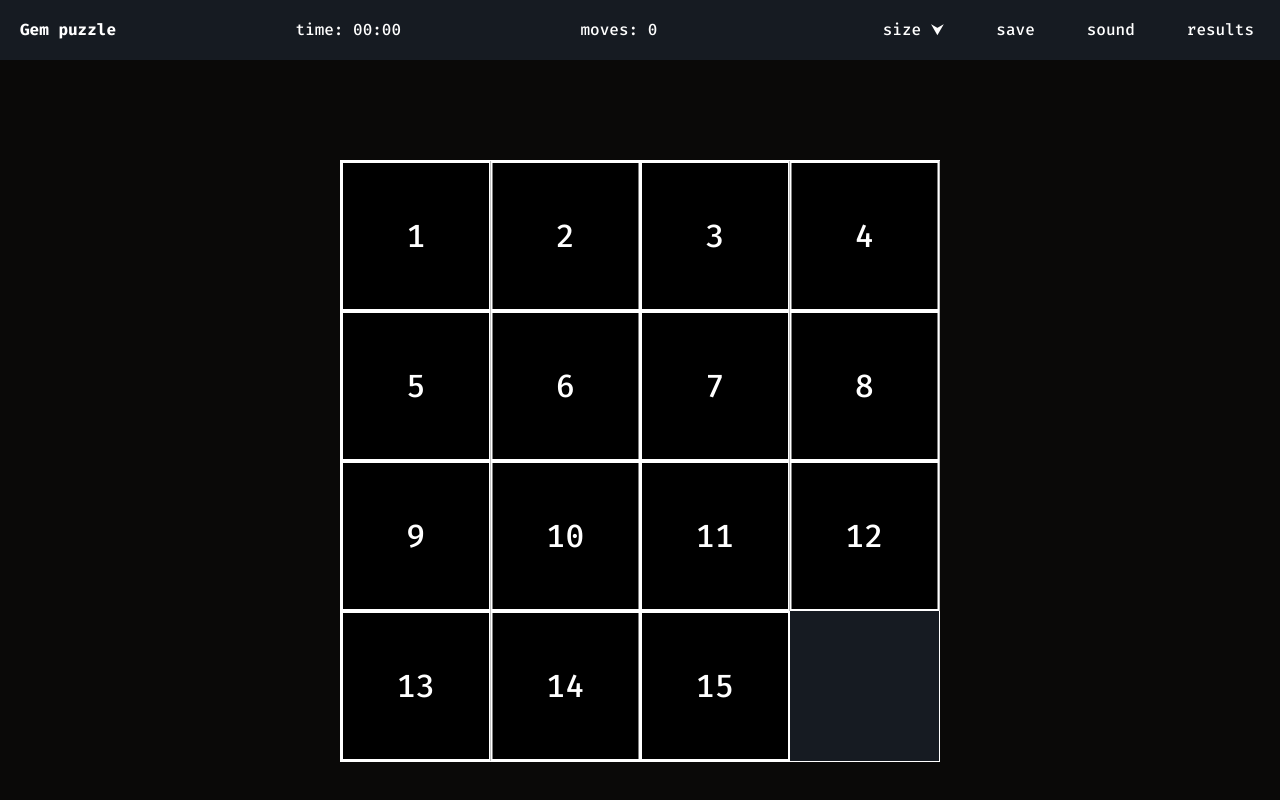
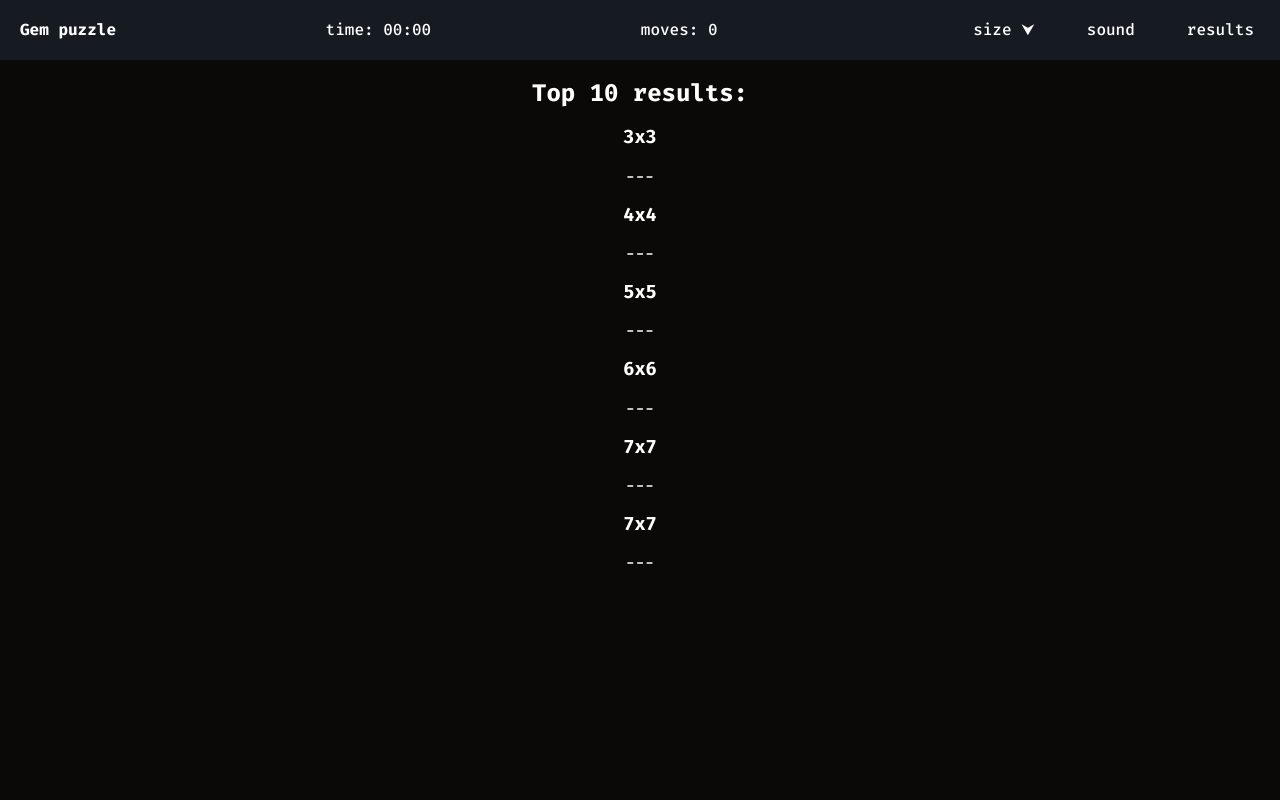
Before and after one commit to AialProkopev/gem-puzzle, a website built with webpack: page src/index.html in a window 1280 px wide. Both pictures are taken after a click on the button "results". Built offline with nearby package versions, Linux system fonts and the light colour scheme.

Commit message:
feat: add results

```diff
--- a/src/components/board.js
+++ b/src/components/board.js
@@ -8,6 +8,7 @@ import randomSwap from "../helpers/randomSwap";
 import { changeStart } from "./header";
 import { startTimer, stopTimer } from "../helpers/startTimer";
 import { renderWinMessage } from "./winMessage";
+import { addResult } from "./saveResult";
 
 const SHUFFLEINTERVAL = 30;
 const MULTSHUFFLECOUNT = 1;
@@ -72,8 +73,8 @@ function renderBoard(size, className) {
     if (isWon(matrix, size)) {
       setTimeout(() => {
         stopTimer();
-        // alert(`You won! ${WINTIME}s ${countMoves} moves`);
         renderWinMessage(WINTIME, countMoves, size);
+        addResult(size, WINTIME, countMoves);
       }, 100);
     }
   });
--- a/src/components/header.js
+++ b/src/components/header.js
@@ -6,6 +6,8 @@ import renderBoard7x7 from "./7x7";
 import renderBoard8x8 from "./8x8";
 import { clearTimer } from "../helpers/startTimer";
 import { changeCountMoves } from "./board";
+import { openResults, saveResult } from "./saveResult";
+import { clickHandlerResults } from "./results";
 
 let ISSTART = false;
 
@@ -33,16 +35,16 @@ function renderMenu() {
   menu.classList.add("menu");
   menu.append(getListContent());
   menu.children[0].append(renderModeSwitcher());
-  menu.children[1].append(renderSaveButton());
-  menu.children[2].append(renderSoundSwitcher());
-  menu.children[3].append(renderResults());
+  menu.children[1].append(renderSoundSwitcher());
+  menu.children[2].append(renderResults());
+  // menu.children[3].append(renderSaveButton());
 
   return menu;
 }
 
 function getListContent() {
   const fragment = new DocumentFragment();
-  for (let i = 1; i <= 4; i++) {
+  for (let i = 1; i <= 3; i++) {
     const li = document.createElement("li");
     li.classList.add("menu__item");
     fragment.append(li);
@@ -124,14 +126,17 @@ function renderResults() {
   const results = document.createElement("button");
   results.classList.add("header__results");
   results.textContent = "results";
+  results.addEventListener("click", () => {
+    clickHandlerResults();
+  });
   return results;
 }
-function renderSaveButton() {
-  const save = document.createElement("button");
-  save.classList.add("header__save");
-  save.textContent = "save";
-  return save;
-}
+// function renderSaveButton() {
+//   const save = document.createElement("button");
+//   save.classList.add("header__save");
+//   save.textContent = "save";
+//   return save;
+// }
 
 function renderTimer() {
   const timer = document.createElement("div");
--- /dev/null
+++ b/src/components/results.js
@@ -0,0 +1,65 @@
+import { openResults } from "./saveResult";
+
+export function clickHandlerResults() {
+  const main = document.querySelector(".main");
+  main.innerHTML = "";
+  main.append(createMessageWindow());
+}
+
+function createMessageWindow() {
+  const window = document.createElement("div");
+  window.classList.add("results");
+
+  const title = document.createElement("h2");
+  title.classList.add("results__title");
+  title.textContent = "Top 10 results:";
+  window.append(title);
+
+  const wrapper = document.createElement("div");
+  wrapper.classList.add("results__wrapper");
+
+  wrapper.append(createDiv(3));
+  wrapper.append(createDiv(4));
+  wrapper.append(createDiv(5));
+  wrapper.append(createDiv(6));
+  wrapper.append(createDiv(7));
+  wrapper.append(createDiv(7));
+
+  window.append(wrapper);
+
+  return window;
+}
+
+function createDiv(size) {
+  const div = document.createElement("div");
+  div.classList.add(`results__div${size}`);
+  const title = document.createElement("h3");
+  title.classList.add("results__subtitle");
+  title.textContent = `${size}x${size}`;
+  div.append(title);
+  const list = openResults(size);
+  const ul = document.createElement("ul");
+  ul.classList.add("list");
+  if (list) {
+    ul.append(getList(list));
+    div.append(ul);
+  } else {
+    ul.textContent = "---";
+    div.append(ul);
+  }
+  return div;
+}
+
+function getList(list) {
+  const len = list.length;
+  const fragment = new DocumentFragment();
+  for (let i = 0; i < len; i++) {
+    const li = document.createElement("li");
+    li.classList.add("list__item");
+    li.textContent = `time: ${list[i].time} sec, moves: ${list[i].moves}`;
+    fragment.append(li);
+  }
+  return fragment;
+}
+
+function createList() {}
--- /dev/null
+++ b/src/components/saveResult.js
@@ -0,0 +1,31 @@
+export function addResult(size, time, moves) {
+  const key = `wins${size}x${size}`;
+  const result = localStorage.getItem(key);
+  const item = {
+    time,
+    moves,
+  };
+  let arr = [];
+  if (result) {
+    arr = [...JSON.parse(result), item];
+  } else {
+    arr.push(item);
+  }
+  localStorage.setItem(key, JSON.stringify(arr));
+}
+
+export function openResults(size) {
+  const key = `wins${size}x${size}`;
+  const results = JSON.parse(localStorage.getItem(key));
+  if (!results) return;
+  if (results.length < 2) return results;
+  const sorted = results.sort((a, b) => {
+    const kpdA = a.time + a.moves;
+    const kpdB = b.time + b.moves;
+    return kpdA - kpdB;
+  });
+  if (sorted > 10) {
+    return sorted.slice[(0, 10)];
+  }
+  return sorted;
+}
--- a/src/index.scss
+++ b/src/index.scss
@@ -180,3 +180,10 @@ html {
     color: $hover-color;
   }
 }
+
+// Results
+
+
+.list {
+  padding: 0;
+}
```
Also changed, not shown: README.md.
